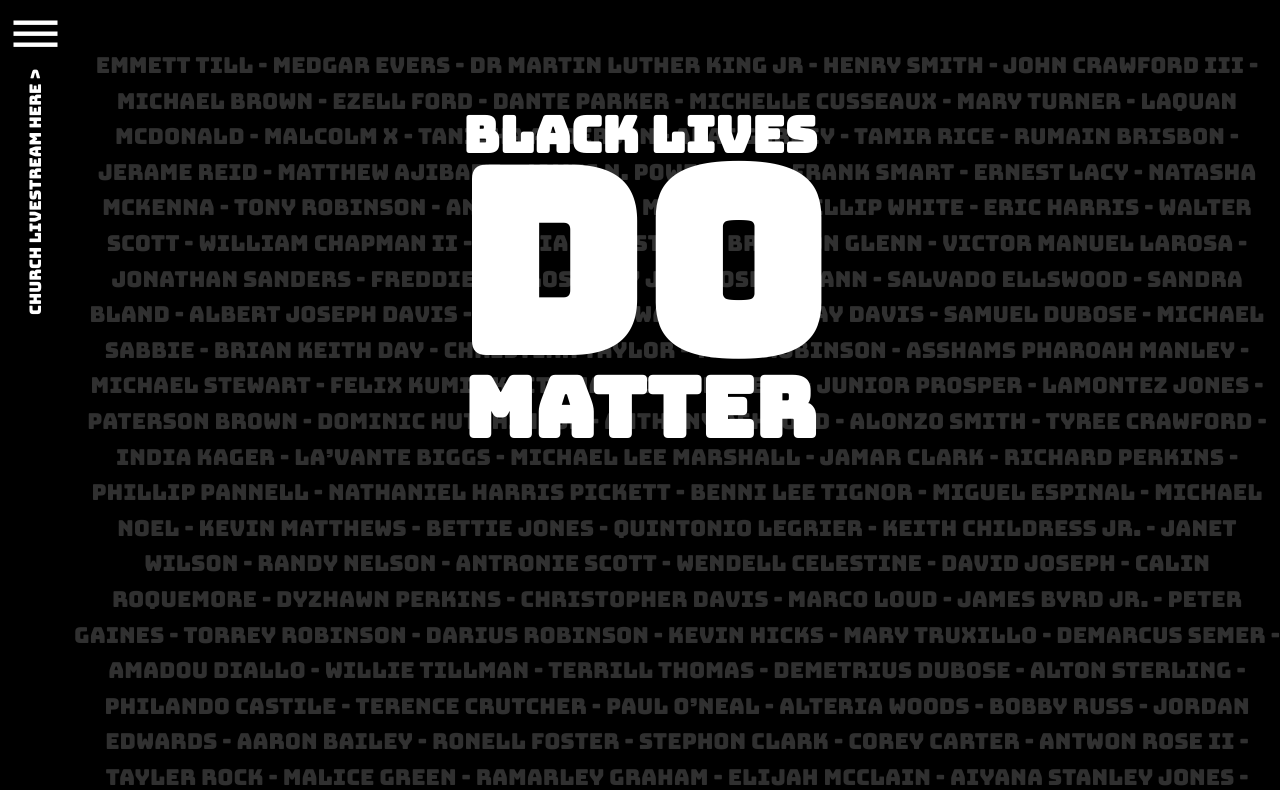
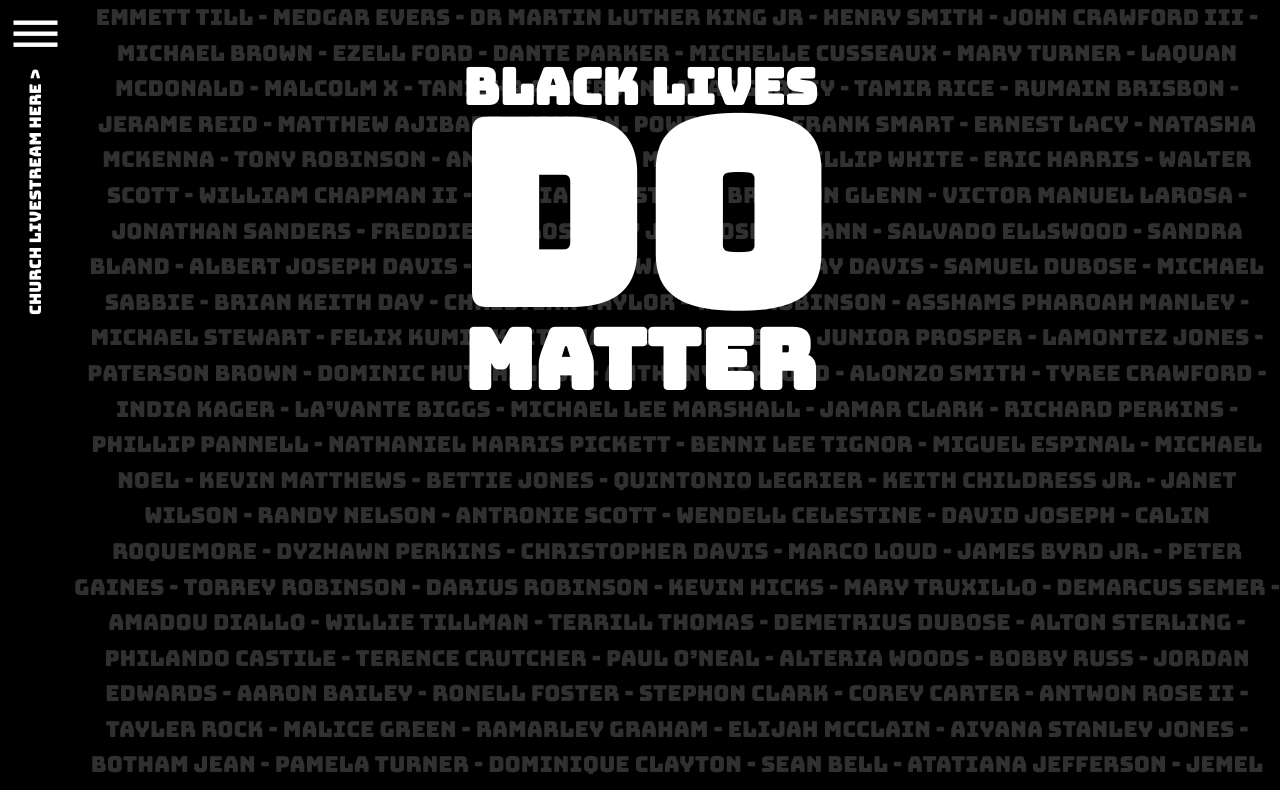
Before and after one commit to ue-shuston/portfolio-site, a plain HTML site: page index.html in a window 1280 px wide. Shown: the top 790 px of the page. Drawn offline with nearby package versions, Linux system fonts and the light colour scheme; a web font is replaced by a local one.

Commit message:
Update style_photo.css

```diff
--- a/css/style_photo.css
+++ b/css/style_photo.css
@@ -7,8 +7,8 @@
 }
 body {
     display: block;
-    padding: 48px 24px;
-    padding: 3rem 1.5rem;
+    padding: 0;
+    padding: 0 1.5rem;
     font-size: 16px;
     font-family: 'Bungee', cursive;
     color: white;
```
